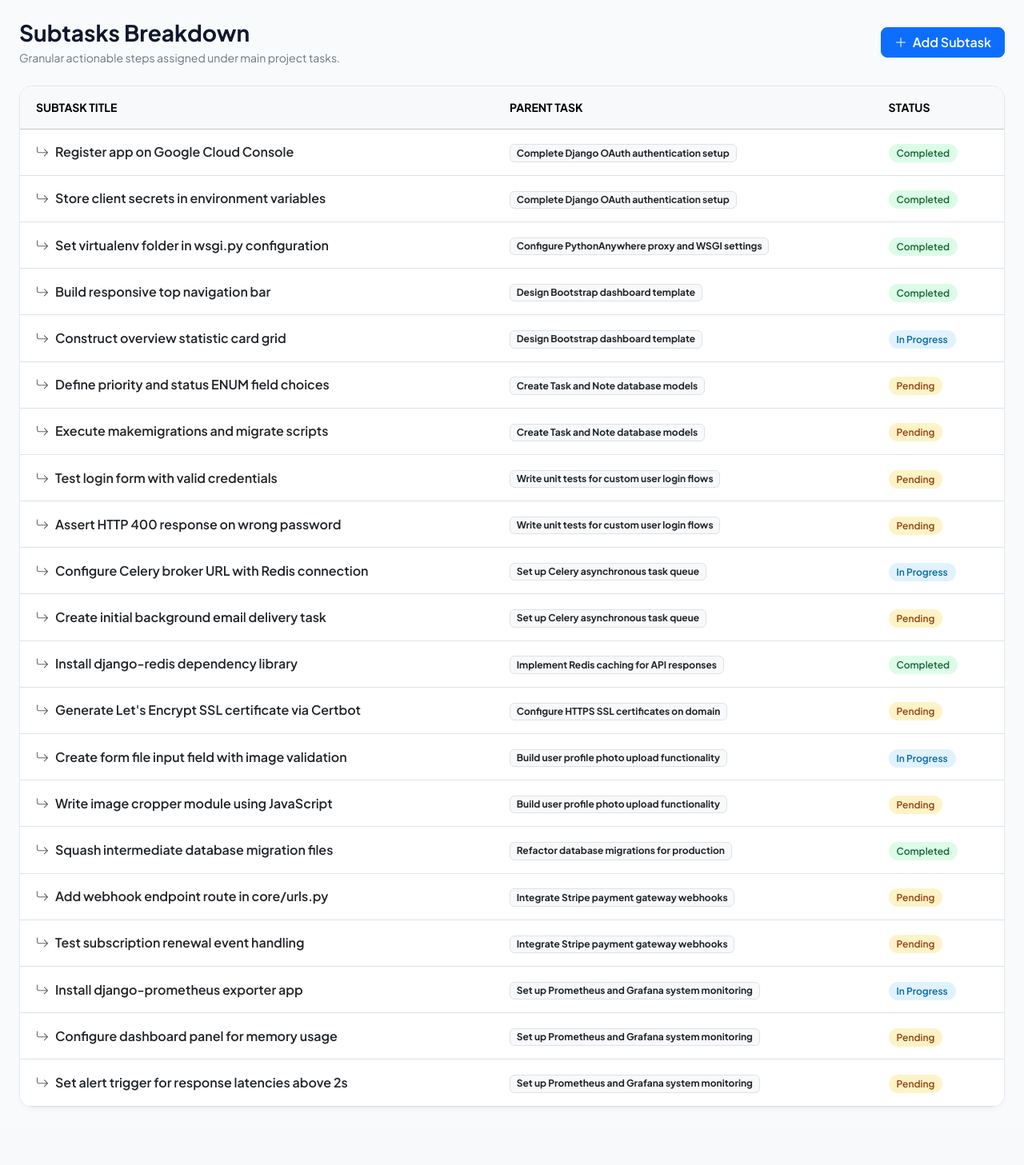
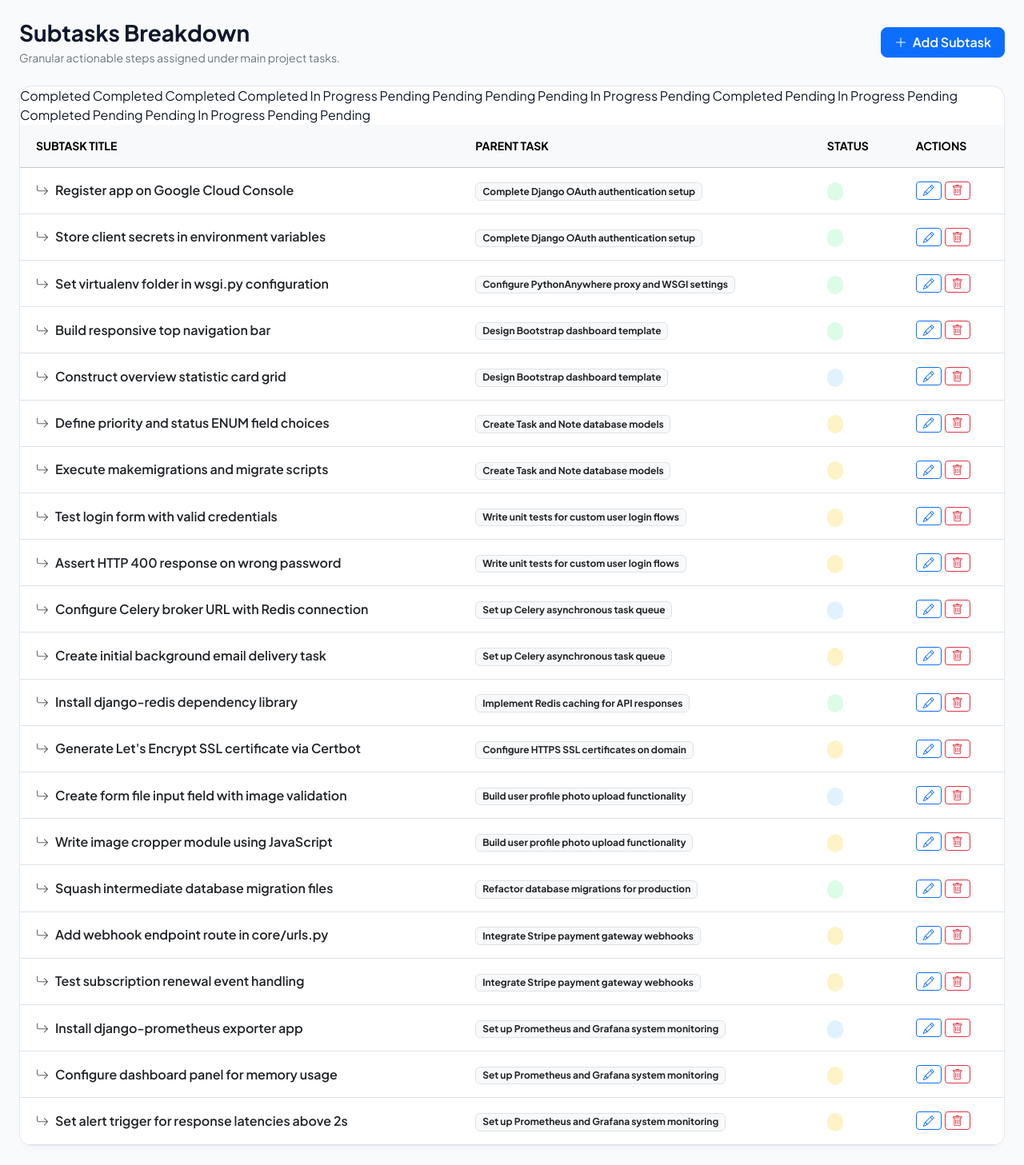
Before and after one commit to triz11/hangarin, a Django app: page /subtasks/ in a window 1280 px wide. Shown: the part 61-1518 px from the top of the page at 80% size. Before the commit the page ends 1446 px from the top, so only its background shows below. Run offline with Django 5.2, Linux system fonts and the light colour scheme; a user stored in the database is signed in; some libraries are stand-ins or nearby versions.

Commit message:
Add CRUD action links to subtasks

```diff
--- a/templates/subtasks.html
+++ b/templates/subtasks.html
@@ -59,7 +59,9 @@
                 <h3 class="fw-bold mb-1">Subtasks Breakdown</h3>
                 <p class="text-secondary small mb-0">Granular actionable steps assigned under main project tasks.</p>
             </div>
-            <button class="btn btn-primary rounded-3 px-3 fw-semibold"><i class="bi bi-plus-lg me-1"></i> Add Subtask</button>
+            <a href="{% url 'subtask_create' %}" class="btn btn-primary rounded-3 px-3 fw-semibold">
+    <i class="bi bi-plus-lg me-1"></i> Add Subtask
+</a>
         </div>
 
         <div class="table-card">
@@ -70,6 +72,7 @@
                             <th>SUBTASK TITLE</th>
                             <th>PARENT TASK</th>
                             <th>STATUS</th>
+                            <th>ACTIONS</th>
                         </tr>
                     </thead>
                     <tbody>
@@ -79,6 +82,16 @@
                             <td><span class="badge bg-light text-dark border">{{ subtask.task }}</span></td>
                             <td>
                                 <span class="badge-status {% if subtask.status == 'Completed' %}badge-completed{% elif subtask.status == 'In Progress' %}badge-in-progress{% else %}badge-pending{% endif %}">
+                                    <td>
+    <div class="d-flex gap-1">
+        <a href="{% url 'subtask_edit' subtask.id %}" class="btn btn-sm btn-outline-primary py-0 px-2" title="Edit">
+            <i class="bi bi-pencil"></i>
+        </a>
+        <a href="{% url 'subtask_delete' subtask.id %}" class="btn btn-sm btn-outline-danger py-0 px-2" title="Delete">
+            <i class="bi bi-trash"></i>
+        </a>
+    </div>
+</td>
                                     {{ subtask.status }}
                                 </span>
                             </td>
```
Also changed, not shown: templates/notes.html (+10 -4 lines), templates/tasks.html (+14 -1 lines).
